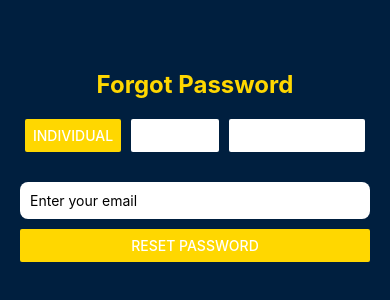
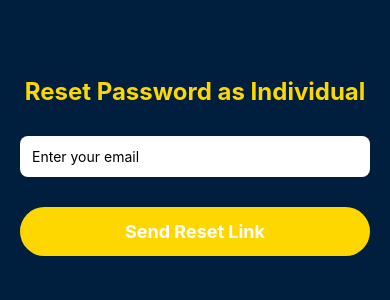
Before and after one commit to sandisile-12t/proauth_app, a React Native app: screen /ForgotPassword in a window 390 px wide. Shown: the part 256-556 px from the top of the page. Built offline with nearby package versions, Linux system fonts and the light colour scheme; no server answers.

Commit message:
fixing the login page not to let in just any simple because they exist

```diff
--- a/src/screens/ForgotPasswordScreen.js
+++ b/src/screens/ForgotPasswordScreen.js
@@ -1,8 +1,10 @@
 import React, { useState } from 'react';
-import { ScrollView, View, Text, TextInput, Button, StyleSheet, Alert } from 'react-native';
+import { ScrollView, View, Text, TextInput, StyleSheet, Alert } from 'react-native';
 import { colors } from '../theme/theme';
 import { sendPasswordResetEmail } from 'firebase/auth';
 import { auth } from '../services/firebase';
+import { doc, getDoc } from 'firebase/firestore';
+import { db } from '../services/firebase';
 
 export default function ForgotPasswordScreen({ route }) {
   const initialRole = route?.params?.role || 'Individual';
@@ -11,41 +13,63 @@ export default function ForgotPasswordScreen({ route }) {
 
   const isValidEmail = (value) => /^[^\s@]+@[^\s@]+\.[^\s@]+$/.test(value);
 
-  const handleReset = async () => {
-    if (!email.trim()) {
-      Alert.alert('Email required', 'Please enter your email address.');
-      return;
-    }
-
+  const handlePasswordReset = async () => {
     if (!isValidEmail(email.trim())) {
-      Alert.alert('Invalid email', 'Please enter a valid email address.');
+      Alert.alert('Invalid Email', 'Please enter a valid email address.');
       return;
     }
 
     try {
+      // First, check if the account exists in the correct role collection
+      let targetCollection = 'users';
+      if (role === 'Company') targetCollection = 'company_users';
+      else if (role === 'Organ') targetCollection = 'organ';
+
+      // Try to find the user record by email
+      // Note: Firestore doesn’t allow direct lookup by email unless you query.
+      // For simplicity, we assume email is unique and stored in the doc.
+      // In production, you’d use a query with where("email", "==", email).
+      const userDoc = await getDoc(doc(db, targetCollection, email.trim()));
+
+      if (!userDoc.exists()) {
+        Alert.alert('Role Mismatch', `${role} account does not exist for this email.`);
+        return;
+      }
+
+      const actualRole = userDoc.data().role;
+      if (actualRole !== role) {
+        Alert.alert(
+          'Role Mismatch',
+          `You selected "${role}" but this account is registered as "${actualRole}".`
+        );
+        return;
+      }
+
+      // If role matches, send reset email
       await sendPasswordResetEmail(auth, email.trim());
-      Alert.alert(
-        'Reset Email Sent',
-        `A password reset email has been sent to ${email.trim()}. Please check your inbox.`
-      );
+      Alert.alert('Success', 'Password reset email sent. Please check your inbox.');
     } catch (error) {
-      console.error('Password reset error:', error);
-      Alert.alert('Reset failed', error.message || 'Unable to send password reset email.');
+      Alert.alert('Error', error.message || 'Failed to send password reset email.');
     }
   };
 
   return (
     <ScrollView contentContainerStyle={styles.container} keyboardShouldPersistTaps="handled">
-      <Text style={styles.title}>Forgot Password</Text>
+      <Text style={styles.title}>Reset Password as {role}</Text>
+      <TextInput
+        style={styles.input}
+        placeholder="Enter your email"
+        keyboardType="email-address"
+        autoCapitalize="none"
+        value={email}
+        onChangeText={setEmail}
+      />
 
-      <View style={styles.roleButtons}>
-        <Button title="Individual" color={role === 'Individual' ? colors.accent : '#fff'} onPress={() => setRole('Individual')} />
-        <Button title="Company" color={role === 'Company' ? colors.accent : '#fff'} onPress={() => setRole('Company')} />
-        <Button title="Organ of State" color={role === 'Organ' ? colors.accent : '#fff'} onPress={() => setRole('Organ')} />
+      <View style={styles.button}>
+        <Text style={styles.buttonText} onPress={handlePasswordReset}>
+          Send Reset Link
+        </Text>
       </View>
-
-      <TextInput style={styles.input} placeholder="Enter your email" value={email} onChangeText={setEmail} />
-      <Button title="Reset Password" color={colors.accent} onPress={handleReset} />
     </ScrollView>
   );
 }
@@ -53,6 +77,7 @@ export default function ForgotPasswordScreen({ route }) {
 const styles = StyleSheet.create({
   container: { flex: 1, justifyContent: 'center', padding: 20, backgroundColor: colors.primary },
   title: { fontSize: 24, fontWeight: 'bold', color: colors.accent, marginBottom: 20, textAlign: 'center' },
-  roleButtons: { flexDirection: 'row', justifyContent: 'space-around', marginBottom: 20 },
-  input: { backgroundColor: '#fff', padding: 10, marginVertical: 10, borderRadius: 8 },
+  input: { backgroundColor: '#fff', padding: 12, marginVertical: 10, borderRadius: 8 },
+  button: { backgroundColor: colors.accent, paddingVertical: 14, borderRadius: 25, alignItems: 'center', marginTop: 20 },
+  buttonText: { color: '#fff', fontSize: 18, fontWeight: 'bold' },
 });
--- a/src/screens/LoginScreen.js
+++ b/src/screens/LoginScreen.js
@@ -2,6 +2,8 @@ import React, { useState } from 'react';
 import { ScrollView, View, Text, TextInput, TouchableOpacity, StyleSheet } from 'react-native';
 import { colors } from '../theme/theme';
 import { getAuth, signInWithEmailAndPassword } from 'firebase/auth';
+import { doc, getDoc } from 'firebase/firestore';
+import { db } from '../services/firebase';
 
 export default function LoginScreen({ route, navigation }) {
   const { role } = route.params;
@@ -14,9 +16,31 @@ export default function LoginScreen({ route, navigation }) {
       const userCredential = await signInWithEmailAndPassword(auth, email.trim(), password);
       const user = userCredential.user;
 
-      if (role === 'Individual') navigation.navigate('Dashboard');
-      else if (role === 'Company') navigation.navigate('CompanyDashboard');
-      else if (role === 'Organ') navigation.navigate('OrganofStateDashboard');
+      // Determine which collection to check based on selected role
+      let targetCollection = 'users';
+      if (role === 'Company') targetCollection = 'company_users';
+      else if (role === 'Organ') targetCollection = 'organ';
+
+      // Fetch the user’s record from Firestore
+      const userDoc = await getDoc(doc(db, targetCollection, user.uid));
+
+      if (!userDoc.exists()) {
+        alert(`${role} account does not exist. Please log in with the correct role.`);
+        return;
+      }
+
+      const actualRole = userDoc.data().role;
+
+      if (actualRole !== role) {
+        alert(`You selected "${role}" but this account is registered as "${actualRole}".`);
+        return;
+      }
+
+      // Navigate based on actual role
+      if (actualRole === 'Individual') navigation.navigate('Dashboard');
+      else if (actualRole === 'Company') navigation.navigate('CompanyDashboard');
+      else if (actualRole === 'Organ') navigation.navigate('OrganofStateDashboard');
+
     } catch (error) {
       alert('Login failed: ' + error.message);
     }
```
